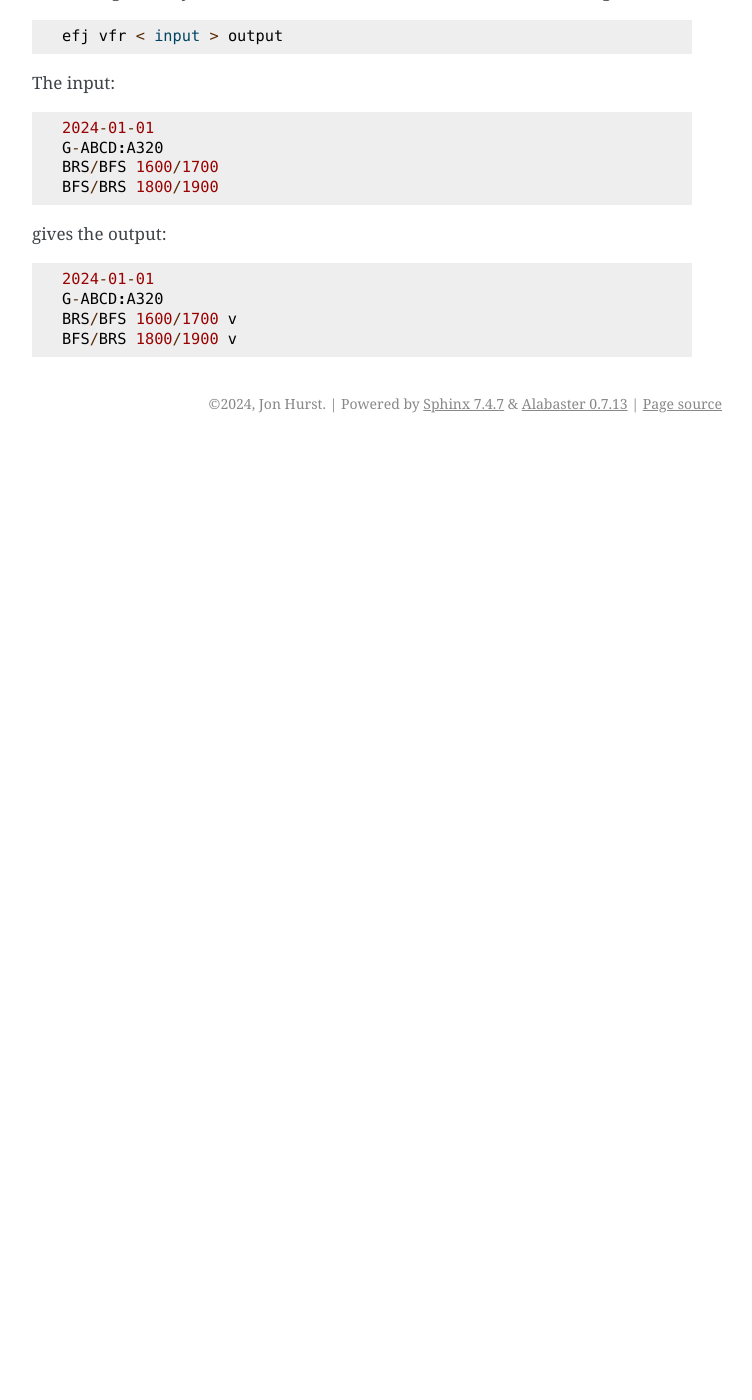
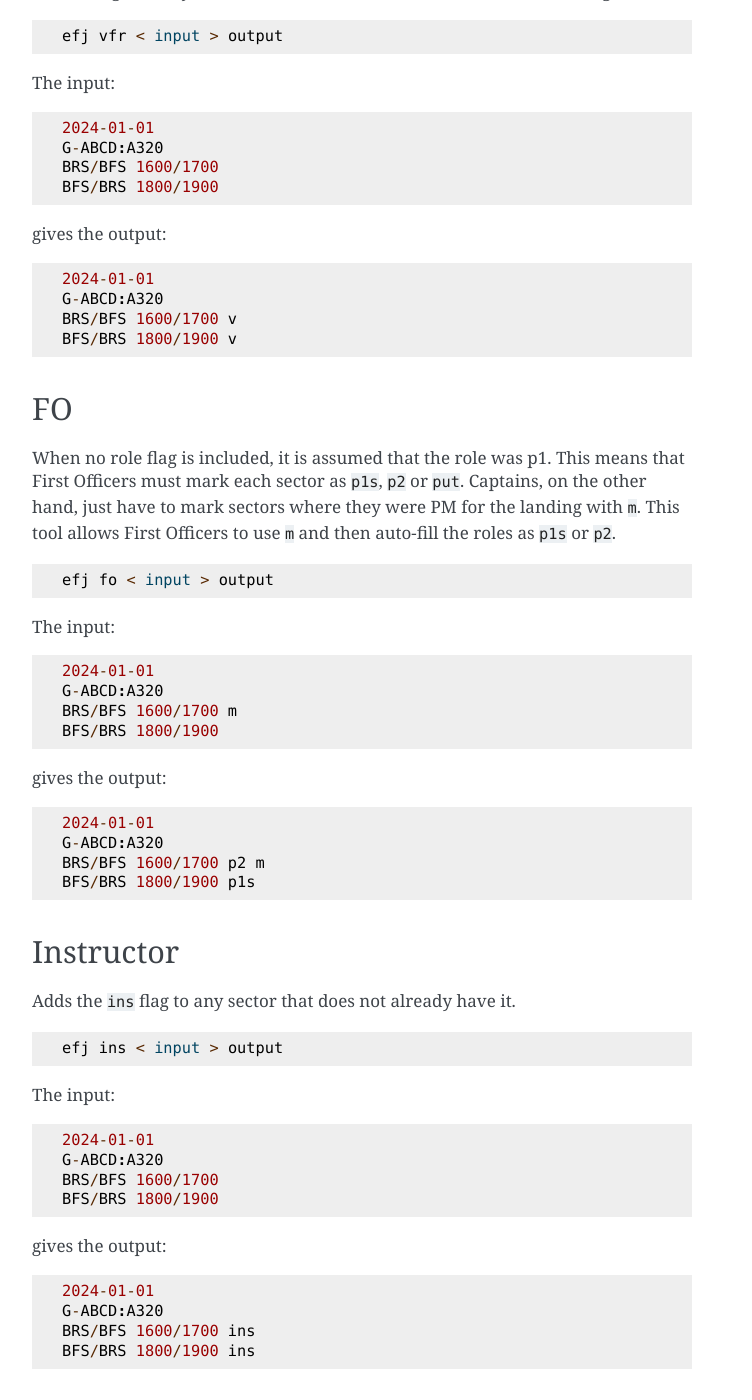
Before and after one commit to JonHurst/efjtk, a Sphinx documentation site: the page built from docs/modify.rst, in a window 1280 px wide and 1400 px high, scrolled down 1400 px. Shown: the whole window, without its empty margins (388-1140 px from the left). Built offline with Sphinx 7.4.7, drawn with Linux system fonts in a browser that asks for light colours; before the commit the page ends 1843 px from its top, so only the background shows below that.

Commit message:
Documentation wip

```diff
--- a/docs/index.rst
+++ b/docs/index.rst
@@ -12,6 +12,7 @@ Welcome to efjtk's documentation!
 
    overview
    modify
+   convert
 
 
 Indices and tables
--- a/docs/modify.rst
+++ b/docs/modify.rst
@@ -85,3 +85,55 @@ gives the output: ::
   G-ABCD:A320
   BRS/BFS 1600/1700 v
   BFS/BRS 1800/1900 v
+
+
+FO
+--
+
+When no role flag is included, it is assumed that the role was p1. This means
+that First Officers must mark each sector as ``p1s``, ``p2`` or ``put``.
+Captains, on the other hand, just have to mark sectors where they were PM for
+the landing with ``m``. This tool allows First Officers to use ``m`` and then
+auto-fill the roles as ``p1s`` or ``p2``.
+
+::
+
+   efj fo < input > output
+
+The input: ::
+
+  2024-01-01
+  G-ABCD:A320
+  BRS/BFS 1600/1700 m
+  BFS/BRS 1800/1900
+
+gives the output: ::
+
+  2024-01-01
+  G-ABCD:A320
+  BRS/BFS 1600/1700 p2 m
+  BFS/BRS 1800/1900 p1s
+
+
+Instructor
+----------
+
+Adds the ``ins`` flag to any sector that does not already have it.
+
+::
+
+   efj ins < input > output
+
+The input: ::
+
+  2024-01-01
+  G-ABCD:A320
+  BRS/BFS 1600/1700
+  BFS/BRS 1800/1900
+
+gives the output: ::
+
+  2024-01-01
+  G-ABCD:A320
+  BRS/BFS 1600/1700 ins
+  BFS/BRS 1800/1900 ins
--- a/docs/overview.rst
+++ b/docs/overview.rst
@@ -13,6 +13,6 @@ to generate an FCL.050 compliant logbook and summary tables as standalone HTML
 files.
 
 All the tools are filters, i.e. they acquire data from stdin, output results to
-stdout and send error messages to stdout. This is particularly useful when
+stdout and send error messages to stderr. This is particularly useful when
 using a reasonably competent text editor which can use such filters to process
 selected regions.
```
Also changed, not shown: docs/convert.rst (added, +36 -0 lines).
